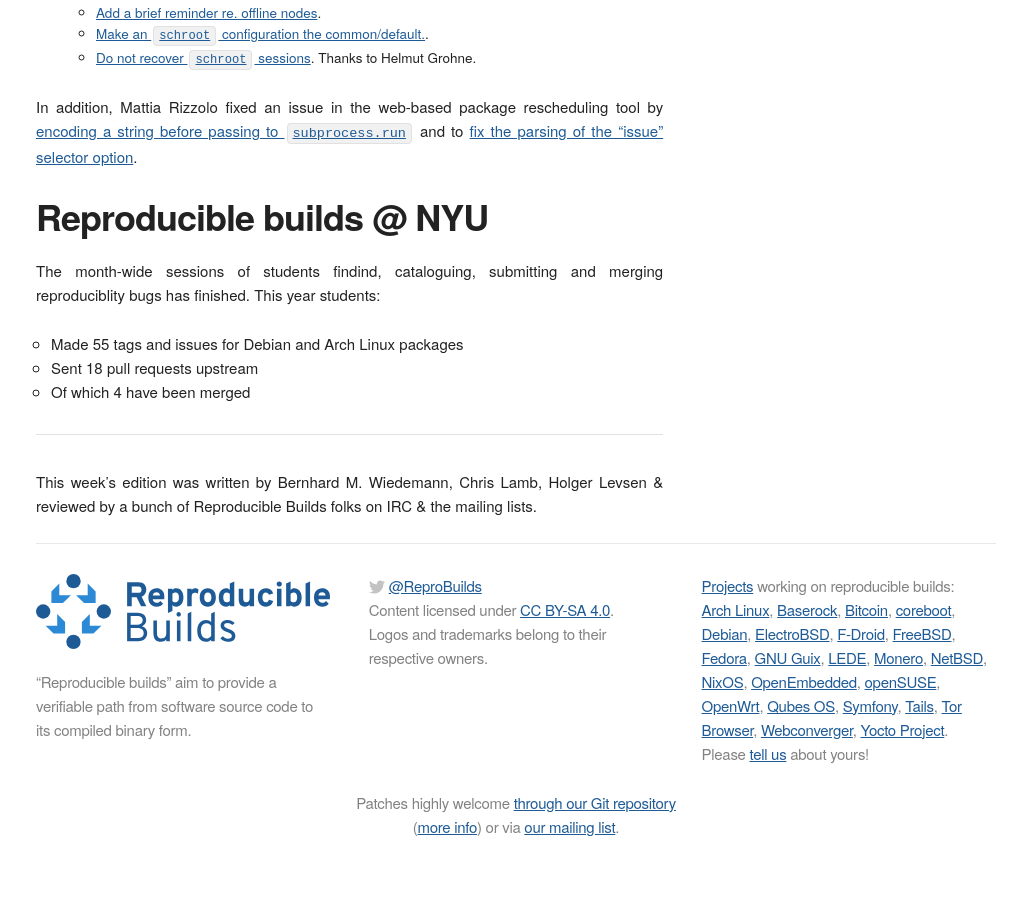
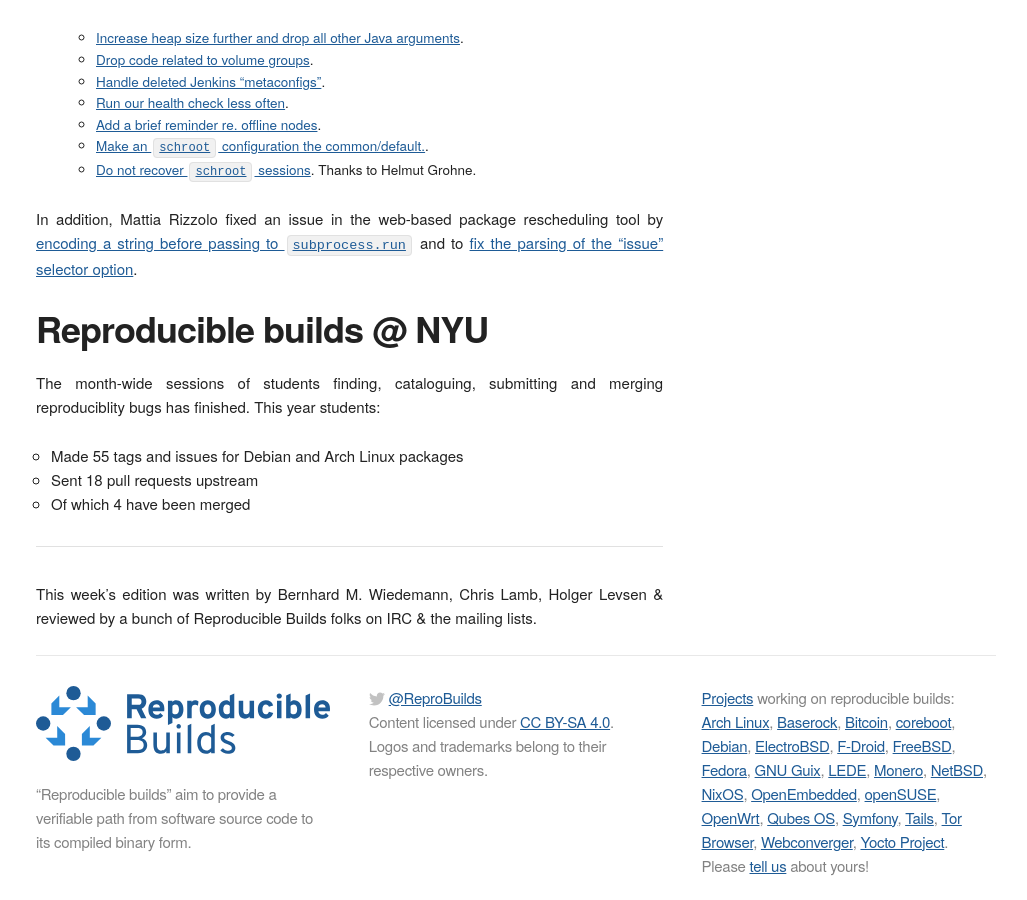
Before and after one commit to prototypefund/reproducible-website, a Jekyll site: the page built from _blog/posts/185.md, in a window 1280 px wide and 900 px high, scrolled down 3806 px. Shown: the whole window, without its empty margins (124-1151 px from the left). Built offline with Jekyll 4.4.1, drawn with Linux system fonts in a browser that asks for light colours; some web fonts are replaced; before the commit the page ends 4675 px from its top, so only the background shows below that; some of the changed text lies outside the part shown.

Commit message:
Update 185.md

```diff
--- a/_blog/posts/185.md
+++ b/_blog/posts/185.md
@@ -119,7 +125,7 @@
 Reproducible builds @ NYU
 -------------------------
 
-The month-wide sessions of students findind, cataloguing, submitting and
+The month-wide sessions of students finding, cataloguing, submitting and
 merging reproduciblity bugs has finished. This year students:
 
 * Made 55 tags and issues for Debian and Arch Linux packages
```
Also changed, not shown: other parts of _blog/posts/185.md (+6 -0 lines).
